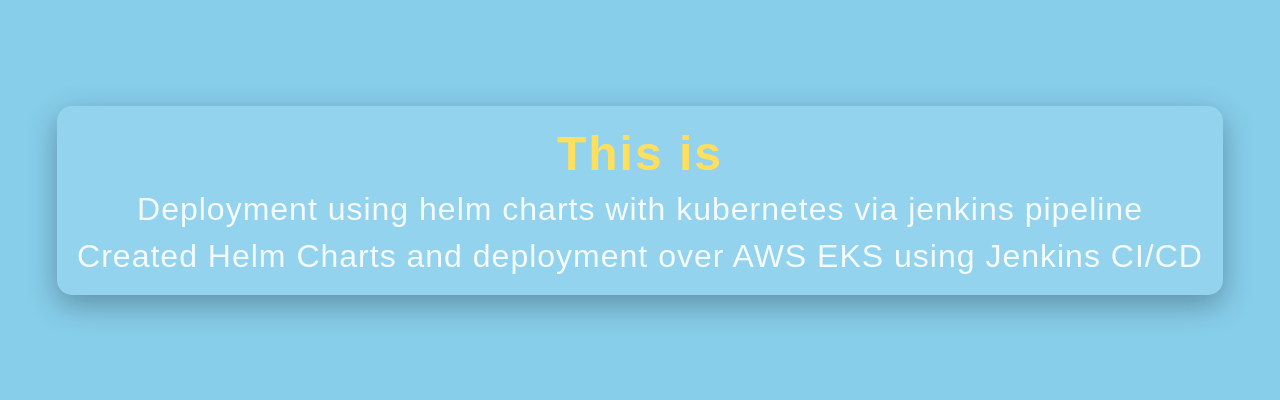
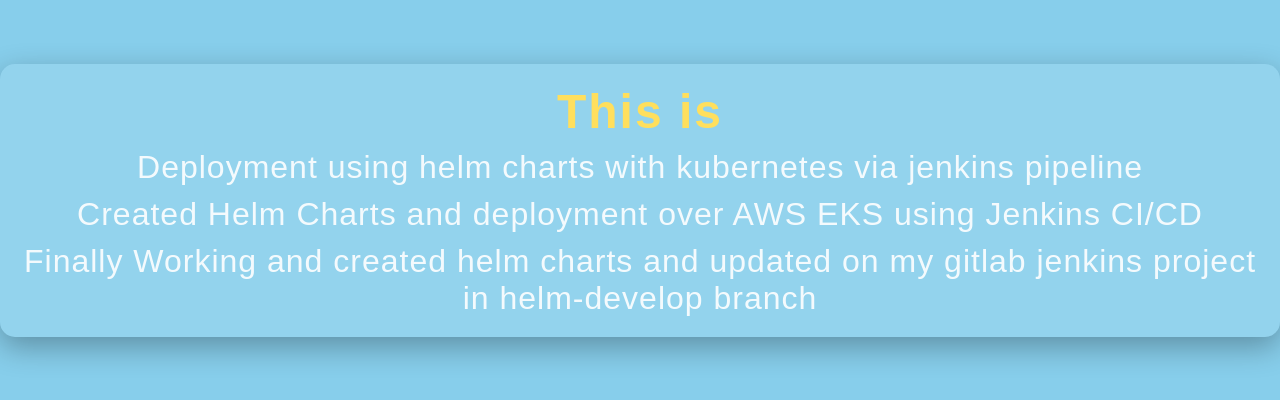
Before and after one commit to dhavalsavai/jenkins, a React (Create React App) app: page / in a window 1280 px wide. Shown: the part 200-600 px from the top of the page. Built offline with nearby package versions, Linux system fonts and the light colour scheme.

Commit message:
Update App.js

```diff
--- a/src/App.js
+++ b/src/App.js
@@ -8,6 +8,7 @@ function App() {
                 <h1 className="title">This is</h1>
                 <p className="subtitle">Deployment using helm charts with kubernetes via jenkins pipeline</p>
                 <p className="subtitle">Created Helm Charts and deployment over AWS EKS using Jenkins CI/CD</p>
+                <p className="subtitle">Finally Working and created helm charts and updated on my gitlab jenkins project in helm-develop branch</p>
             </div>
         </div>
     );
```
